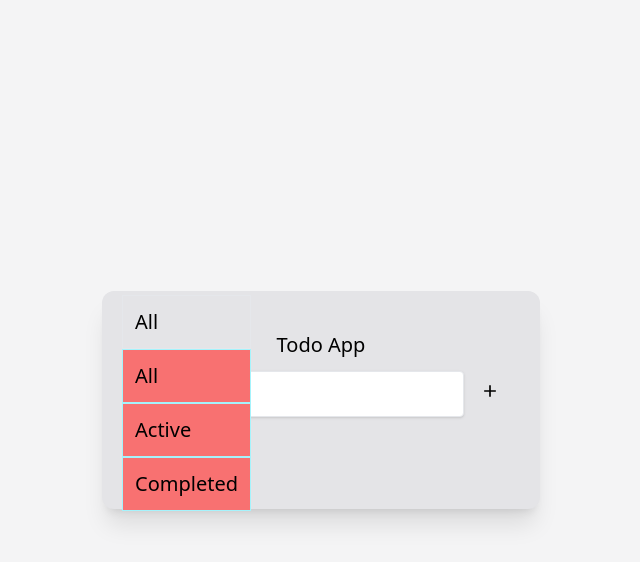
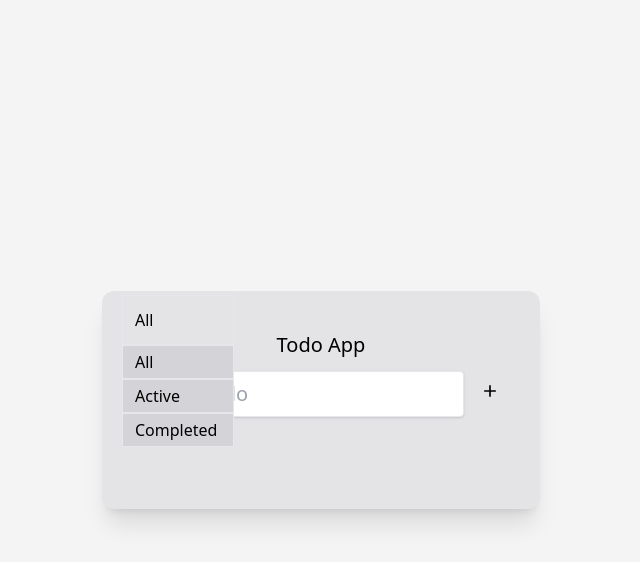
Before and after one commit to navidXlg/TodoApp-, a React (Create React App) app: page / in a window 1280 px wide. Both pictures are taken after a click on the element "All". Shown: the top 562 px of the page, without its empty margins (319-959 px from the left). Built offline with nearby package versions, Linux system fonts and the light colour scheme.

Commit message:
project finished

```diff
--- a/package.json
+++ b/package.json
@@ -6,6 +6,7 @@
     "@testing-library/jest-dom": "^5.17.0",
     "@testing-library/react": "^13.4.0",
     "@testing-library/user-event": "^13.5.0",
+    "classnames": "^2.3.2",
     "react": "^18.2.0",
     "react-dom": "^18.2.0",
     "react-icons": "^4.10.1",
--- a/src/App.js
+++ b/src/App.js
@@ -15,7 +15,7 @@ export default function App(){
 
 // Rember to change it
   return <div className="flex items-center justify-center bg-zinc-100 min-h-screen w-full  text-xl  ">
-          <div className="bg-zinc-200 border-spacing-1 border-slate-600 rounded-xl p-10 flex shadow-xl hover:p-12 transition-all flex-col items-center justify-between relative">
+          <div className="bg-zinc-200 border-spacing-1 border-slate-600 rounded-xl p-10 flex shadow-xl transition-all flex-col items-center justify-between relative">
             <h2>Todo App</h2>
             <SearchBar/>
             <DropDown/>
--- a/src/Context/TodoContext.js
+++ b/src/Context/TodoContext.js
@@ -9,7 +9,7 @@ export default function Provider({children}){
     const[todo, setTodo] = useState([]);
 
     // Status of our todo items
-    const [todoStatus, setTodoStatus] = useState(null);
+    const [todoStatus, setTodoStatus] = useState("All");
 
     // Creating Todo item
     const createTodo = (item) => {
@@ -49,8 +49,8 @@ export default function Provider({children}){
         todoStatusChange,
         deleteItem,
         resetAllTodos,
+        todoStatus,
         setTodoStatus,
-        todoStatus
     };
 
     return <todoContext.Provider value={valueToShare}>
--- a/src/componants/DropDown.js
+++ b/src/componants/DropDown.js
@@ -33,24 +33,25 @@ export default function DropDown(){
     // Handling dropDown open and close
     const handelClick = () => {
         setOpen(!isOpen);
+
     };
 
     // Handlign click option
     const handelClikOption = (item) => {
-        setTodoStatus(item.text)
-        setOpen(!isOpen)
+        setTodoStatus(item.text);
+        setOpen(!isOpen);
     };
 
 
     const renderOptions = data.map(item => {
         return <div key={Math.trunc(Math.random()*1000)}>
-                  <p className=" cursor-pointer hover:bg-zinc-400 bg-red-400 p-3 border border-cyan-200 w-full" onClick={() => handelClikOption(item)} >{item.text}</p>
+                  <p className=" cursor-pointer hover:bg-zinc-400 bg-zinc-300 py-1 px-3 border w-full" onClick={() => handelClikOption(item)} >{item.text}</p>
                </div>
     });
 
 
 
-    return <div className="w-38 m-3 absolute -top-2 z-10 left-2  " ref={element}>
+    return <div className="w-28 m-3 absolute -top-2 z-10 left-2 text-base " ref={element}>
             <p onClick = {handelClick} className="p-3 border border-cyan-200v w-full cursor-pointer">{todoStatus ? todoStatus : "All"}</p>
             {isOpen && renderOptions}
            </div>
--- a/src/componants/TodoItem.js
+++ b/src/componants/TodoItem.js
@@ -1,3 +1,4 @@
+
 
 
 export default function TodoItem({value}){
--- a/src/componants/TodoList.js
+++ b/src/componants/TodoList.js
@@ -1,9 +1,11 @@
 import TodoItem from "./TodoItem";
 import useTodoContext from "../Hooks/useTodoContext";
-import { BsTrash} from "react-icons/bs";
+import {BsTrash} from "react-icons/bs";
+import {MdDone} from "react-icons/md";
+
 
 export default function TodoList(){
-    const {todo, todoStatusChange, deleteItem } = useTodoContext();
+    const {todo, todoStatusChange, deleteItem, todoStatus } = useTodoContext();
 
     // Handeling click event
     const handelClick = (item) => {
@@ -15,12 +17,37 @@ export default function TodoList(){
         deleteItem(item);
     };
 
+    // Filter todo list by done and undon tasks
+    const todoOption = (todoStatus) => {
+        switch (todoStatus){
+            case "Active":{
+                const active = todo.filter(item => {
+                    return item.mode === true;
+                })
+                return active;
+            }
+            case "Completed":{
+                const done = todo.filter (item => {
+                    return item.mode === false;
+                })
+                return done;
+            }
+            case "All":
+                return todo;
+            default:
+                return;
+        };
+    };
+    const arr = todoOption(todoStatus);
 
-    const renderItems = todo.map(item => {
-        return <div key={item.id} className="flex justify-between items-center  shadow-xl bg-zinc-200 rounded-2xl  w-full px-4 my-1 py-2 max-w-xs overflow-x-hidden hover:scale-100 ">
-                  <div onClick={() => handelClick(item)}>
+
+    const renderItems = arr.map(item => {
+        return <div key={item.id} className="flex justify-between items-center  shadow-xl  transition bg-zinc-200 rounded-2xl  w-full px-4 my-1 py-2 max-w-xs overflow-x-hidden hover:scale-110 ">
+                  <div onClick={() => handelClick(item)} className="flex gap-2 items-center cursor-pointer">
                      <TodoItem value = {item} />
+                     <div>{item.mode || <MdDone/>}</div>
                   </div>
+
                   <button onClick={() => handelClickDelete(item)}><BsTrash/></button>
                </div>
     });
```
Also changed, not shown: 1 other file (tests, documents, lock files or other folders).
